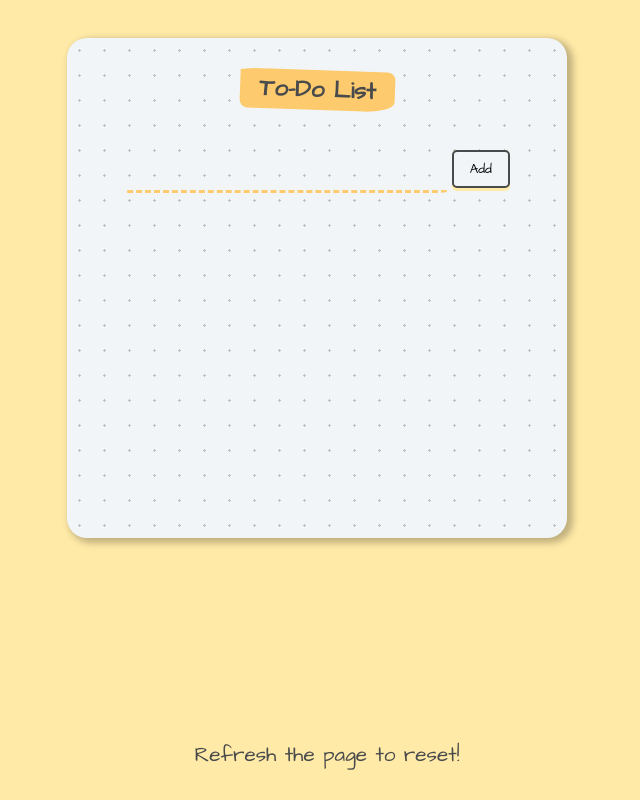
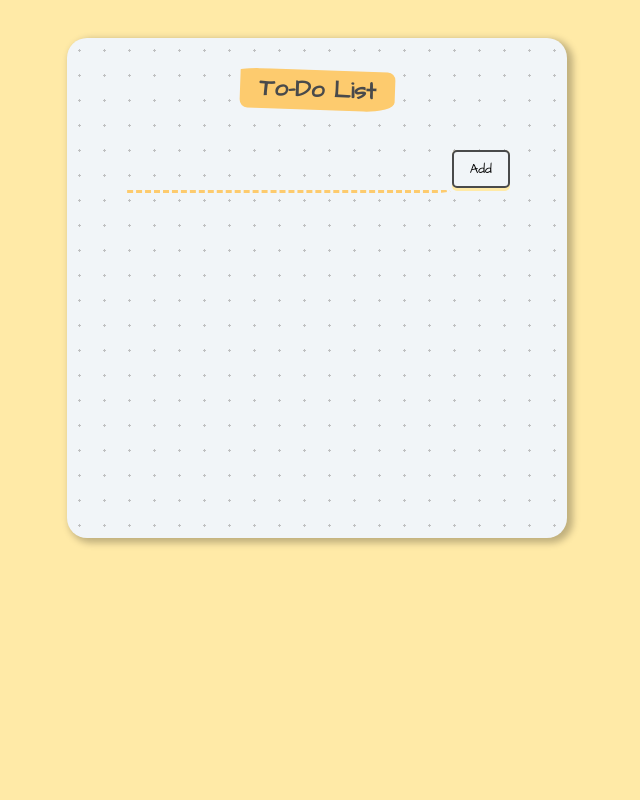
Before and after one commit to Muntajir11/ToDoList_v3-React, a React (Vite) app: page / in a window 1280 px wide. Shown: the whole page, without its empty margins (323-963 px from the left). Built offline with nearby package versions, Linux system fonts and the light colour scheme.

Commit message:
Update App.jsx

```diff
--- a/src/components/App.jsx
+++ b/src/components/App.jsx
@@ -70,10 +70,6 @@ function App() {
         </ul>
       </div>
 
-      <div className="refresh">
-        <p>Refresh the page to reset!</p>
-      </div>
-
     </div>
 
 
```
